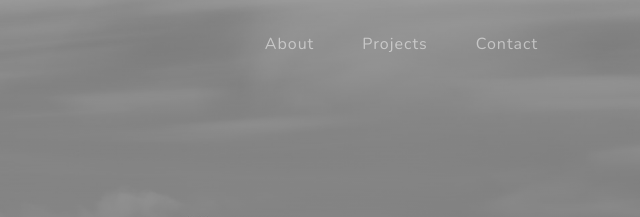
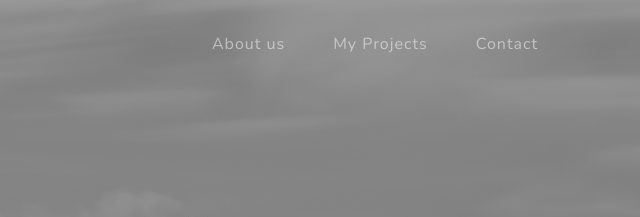
Before and after one commit to AbhayChauhan2002/Demo, a plain HTML site: page index.html in a window 1280 px wide. Shown: the top 217 px of the page, 600-1240 px from the left. Drawn offline with nearby package versions, Linux system fonts and the light colour scheme.

Commit message:
nav bar updated

```diff
--- a/index.html
+++ b/index.html
@@ -26,8 +26,8 @@
                 </button>
                 <div class="collapse navbar-collapse" id="navbarResponsive">
                     <ul class="navbar-nav ms-auto">
-                        <li class="nav-item"><a class="nav-link" href="#about">About</a></li>
-                        <li class="nav-item"><a class="nav-link" href="#projects">Projects</a></li>
+                        <li class="nav-item"><a class="nav-link" href="#about">About us</a></li>
+                        <li class="nav-item"><a class="nav-link" href="#projects"> My Projects</a></li>
                         <li class="nav-item"><a class="nav-link" href="#signup">Contact</a></li>
                     </ul>
                 </div>
```
